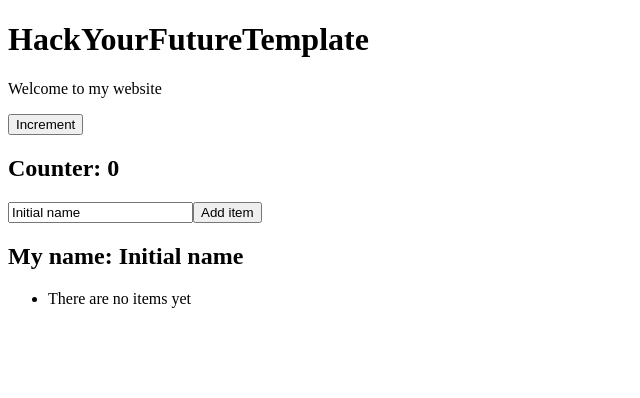
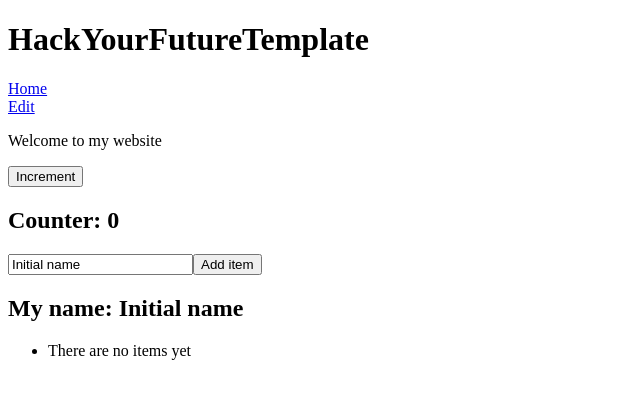
Before and after one commit to Involved-projects/Hack-Your-Future-2024-Angular-Template, an Angular app: page /home in a window 1280 px wide. Shown: the top 398 px of the page, without its empty margins (0-640 px from the left). Built offline with nearby package versions, Linux system fonts and the light colour scheme.

Commit message:
Routing 2

```diff
--- a/src/app/app.component.html
+++ b/src/app/app.component.html
@@ -1,3 +1,7 @@
 <h1>{{ title }}</h1>
 
+<a routerLink="home">Home</a>
+<br />
+<a routerLink="edit/5">Edit</a>
+
 <router-outlet></router-outlet>
--- a/src/app/app.component.ts
+++ b/src/app/app.component.ts
@@ -1,9 +1,9 @@
 import { Component } from '@angular/core';
-import { RouterOutlet } from '@angular/router';
+import { RouterModule } from '@angular/router';
 
 @Component({
   selector: 'app-root',
-  imports: [RouterOutlet],
+  imports: [RouterModule],
   templateUrl: './app.component.html',
   styleUrl: './app.component.scss'
 })
```
